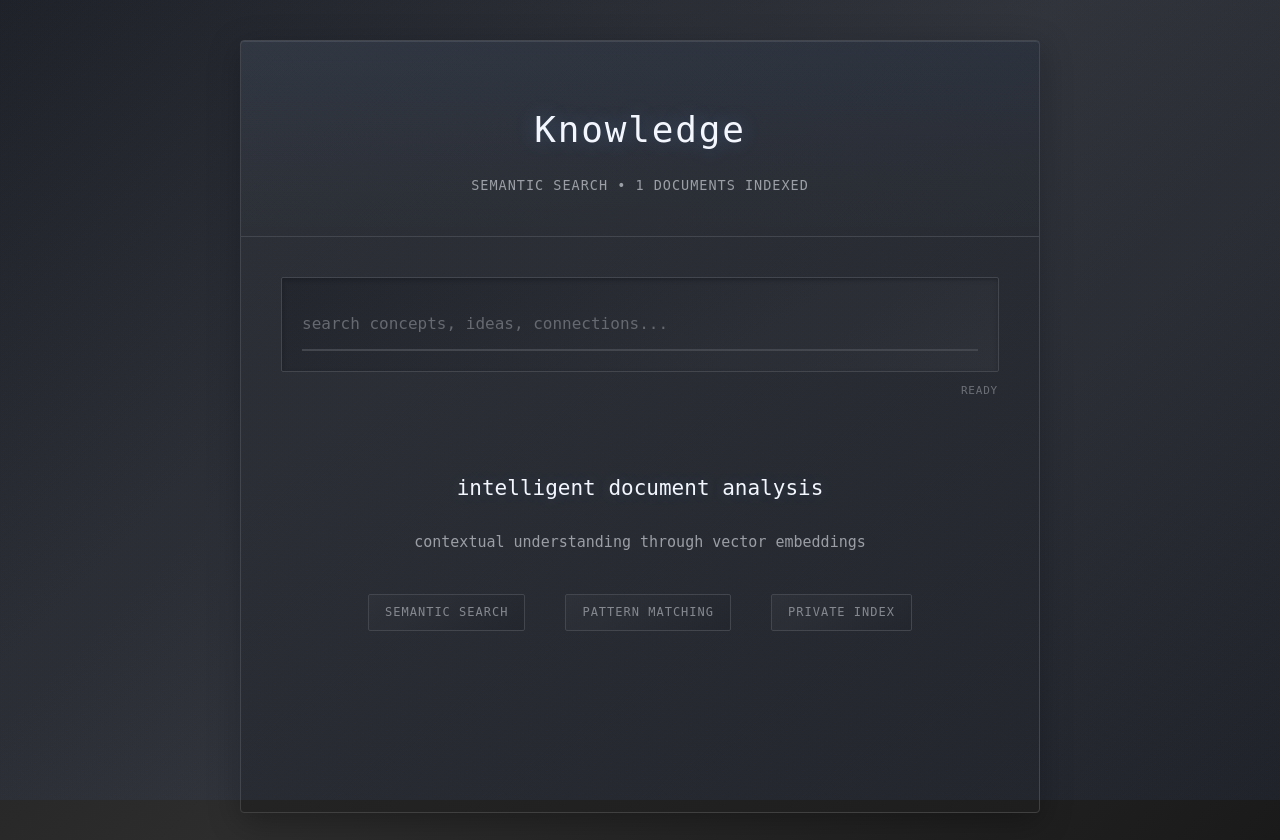
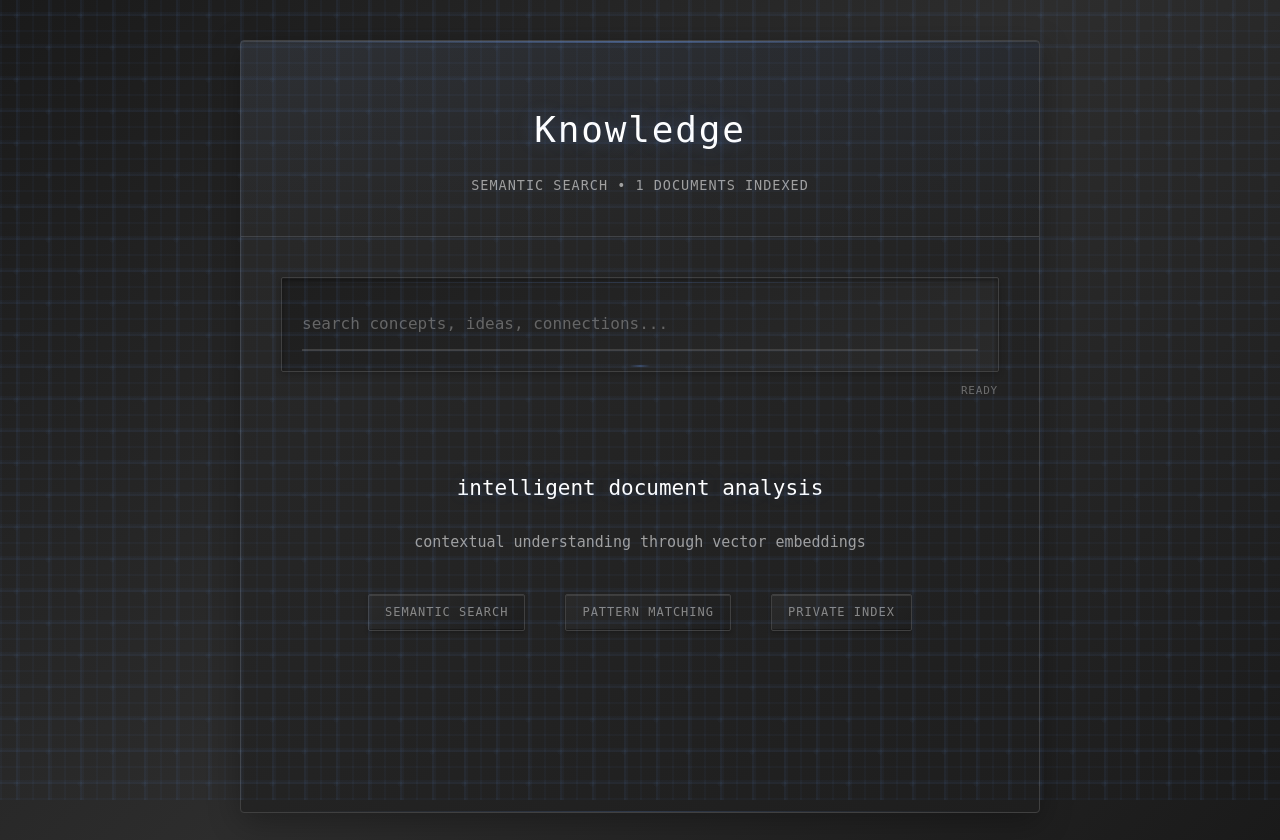
Before and after one commit to p-toni/MindSynth, a Flask app: page / in a window 1280 px wide. Run offline with Flask 3, Linux system fonts and the light colour scheme.

Commit message:
Enhance visual design with subtle geometric and glowing effects
Add detailed CSS to introduce circuit-like background patterns, glowing panel effects on interactive elements, and beveled edges to containers and input fields for a more industrial-technical aesthetic.

Replit-Commit-Author: Agent
Replit-Commit-Session-Id: 18b776a8-76c7-4f25-8b70-764f3b3dbfd5
Replit-Commit-Checkpoint-Type: full_checkpoint
Replit-Commit-Screenshot-Url: https://storage.googleapis.com/screenshot-production-us-central1/09bc381c-4bdf-402a-a58d-60638e5465b1/18b776a8-76c7-4f25-8b70-764f3b3dbfd5/en6O9lt

```diff
--- a/static/style.css
+++ b/static/style.css
@@ -1,8 +1,12 @@
-*{margin:0;padding:0;box-sizing:border-box}body{font:15px/1.6 'JetBrains Mono','Roboto Mono','SF Mono',monospace;color:#e0e0e0;background:linear-gradient(135deg,#1a1a1a 0%,#2d2d2d 50%,#1a1a1a 100%);min-height:100vh;position:relative}body::before{content:'';position:fixed;top:0;left:0;width:100%;height:100%;background:repeating-linear-gradient(90deg,transparent 0px,rgba(100,149,237,0.08) 1px,transparent 2px),repeating-linear-gradient(0deg,transparent 0px,rgba(100,149,237,0.08) 1px,transparent 2px);background-size:32px 32px;pointer-events:none;z-index:10}
+*{margin:0;padding:0;box-sizing:border-box}body{font:15px/1.6 'JetBrains Mono','Roboto Mono','SF Mono',monospace;color:#e0e0e0;background:linear-gradient(135deg,#1a1a1a 0%,#2d2d2d 50%,#1a1a1a 100%);min-height:100vh;position:relative}body::before{content:'';position:fixed;top:0;left:0;width:100%;height:100%;background:repeating-linear-gradient(90deg,transparent 0px,rgba(100,149,237,0.08) 1px,transparent 2px,transparent 16px,rgba(100,149,237,0.15) 17px,transparent 18px),repeating-linear-gradient(0deg,transparent 0px,rgba(100,149,237,0.08) 1px,transparent 2px,transparent 16px,rgba(100,149,237,0.15) 17px,transparent 18px),radial-gradient(circle at 25% 25%,rgba(100,149,237,0.03) 2px,transparent 3px),radial-gradient(circle at 75% 75%,rgba(100,149,237,0.03) 2px,transparent 3px);background-size:32px 32px,32px 32px,64px 64px,64px 64px;pointer-events:none;z-index:10}
 .container{max-width:800px;margin:40px auto;padding:0;position:relative;z-index:5;background:linear-gradient(145deg,#2a2a2a,#1e1e1e);border:1px solid #404040;box-shadow:0 8px 32px rgba(0,0,0,0.3),inset 0 1px 0 rgba(255,255,255,0.1);border-radius:4px}
+.container::before{content:'';position:absolute;top:0;left:0;right:0;height:2px;background:linear-gradient(90deg,transparent,rgba(100,149,237,0.4),transparent);border-radius:4px 4px 0 0}
+.container::after{content:'';position:absolute;bottom:0;left:20px;right:20px;height:1px;background:linear-gradient(90deg,transparent,rgba(100,149,237,0.2),transparent)}
 header{text-align:center;margin-bottom:40px;position:relative;border-bottom:1px solid #404040;padding:60px 40px 40px;background:linear-gradient(180deg,rgba(100,149,237,0.05) 0%,transparent 100%)}h1{font-size:2.4em;margin-bottom:16px;color:#ffffff;font-weight:300;letter-spacing:0.05em;text-transform:lowercase;text-shadow:0 0 20px rgba(100,149,237,0.3)}h1::first-letter{text-transform:uppercase}
 header p{color:#a0a0a0;font-size:0.9em;font-weight:400;text-transform:uppercase;letter-spacing:1px}
-.search-box{position:relative;margin:0 40px 40px;padding:20px;background:linear-gradient(145deg,#1e1e1e,#2a2a2a);border:1px solid #404040;border-radius:2px;box-shadow:inset 0 2px 4px rgba(0,0,0,0.3)}
+.search-box{position:relative;margin:0 40px 40px;padding:20px;background:linear-gradient(145deg,#1e1e1e,#2a2a2a);border:1px solid #404040;border-radius:2px;box-shadow:inset 0 2px 4px rgba(0,0,0,0.4),inset 0 1px 0 rgba(255,255,255,0.05),0 2px 6px rgba(0,0,0,0.2)}
+.search-box::before{content:'';position:absolute;top:4px;left:4px;right:4px;height:1px;background:linear-gradient(90deg,transparent,rgba(100,149,237,0.2),transparent)}
+.search-box::after{content:'';position:absolute;bottom:4px;left:50%;transform:translateX(-50%);width:20px;height:2px;background:linear-gradient(90deg,transparent,rgba(100,149,237,0.3),transparent);border-radius:1px}
 #searchInput{width:100%;padding:16px 0;font-size:16px;border:0;border-bottom:2px solid #404040;background:transparent;color:#ffffff;outline:0;font-family:inherit;transition:all 0.3s ease}
 #searchInput:focus{border-bottom-color:#6495ed;text-shadow:0 0 8px rgba(100,149,237,0.4)}#searchInput::placeholder{color:#666;font-style:normal}
 .search-status{position:absolute;right:0;bottom:-28px;color:#888;font-size:11px;font-weight:500;text-transform:uppercase;letter-spacing:0.8px}
@@ -10,14 +14,18 @@ header p{color:#a0a0a0;font-size:0.9em;font-weight:400;text-transform:uppercase;
 .welcome{text-align:center;padding:60px 40px;color:#a0a0a0}
 .welcome h3{margin-bottom:24px;color:#ffffff;font-size:1.4em;font-weight:300;text-shadow:0 0 15px rgba(100,149,237,0.2)}
 .features{display:flex;justify-content:center;gap:40px;margin-top:40px;flex-wrap:wrap}
-.feature{color:#888;font-size:12px;letter-spacing:1px;text-transform:uppercase;font-weight:500;position:relative;padding:8px 16px;background:linear-gradient(145deg,#2a2a2a,#1e1e1e);border:1px solid #404040;border-radius:2px;transition:all 0.3s ease}
-.feature::after{content:'';position:absolute;top:0;left:0;right:0;bottom:0;background:linear-gradient(45deg,transparent,rgba(100,149,237,0.1),transparent);opacity:0;transition:opacity 0.3s ease}
-.feature:hover{color:#6495ed;border-color:#6495ed;box-shadow:0 0 15px rgba(100,149,237,0.2)}
+.feature{color:#888;font-size:12px;letter-spacing:1px;text-transform:uppercase;font-weight:500;position:relative;padding:8px 16px;background:linear-gradient(145deg,#2a2a2a,#1e1e1e);border:1px solid #404040;border-radius:2px;transition:all 0.3s ease;box-shadow:inset 0 1px 0 rgba(255,255,255,0.1),inset 0 -1px 0 rgba(0,0,0,0.3),0 2px 4px rgba(0,0,0,0.2)}
+.feature::before{content:'';position:absolute;top:2px;left:2px;right:2px;height:1px;background:linear-gradient(90deg,transparent,rgba(100,149,237,0.3),transparent);opacity:0;transition:opacity 0.3s ease}
+.feature::after{content:'';position:absolute;top:0;left:0;right:0;bottom:0;background:linear-gradient(45deg,transparent,rgba(100,149,237,0.1),transparent);opacity:0;transition:opacity 0.3s ease;border-radius:2px}
+.feature:hover{color:#6495ed;border-color:#6495ed;box-shadow:inset 0 1px 0 rgba(100,149,237,0.2),inset 0 -1px 0 rgba(0,0,0,0.3),0 4px 8px rgba(0,0,0,0.3),0 0 15px rgba(100,149,237,0.2);transform:translateY(-1px)}
+.feature:hover::before{opacity:1}
 .feature:hover::after{opacity:1}
-.result{background:linear-gradient(145deg,#2a2a2a,#1e1e1e);border:1px solid #404040;padding:24px;margin:0 40px 16px;cursor:pointer;transition:all 0.3s ease;position:relative;border-radius:2px;box-shadow:inset 0 1px 0 rgba(255,255,255,0.05)}
-.result::before{content:'';position:absolute;left:0;top:0;bottom:0;width:3px;background:linear-gradient(180deg,#6495ed,#4169e1);transform:scaleY(0);transition:transform 0.3s ease;transform-origin:top}
-.result:hover{border-color:#6495ed;box-shadow:0 8px 24px rgba(0,0,0,0.4),0 0 20px rgba(100,149,237,0.1);transform:translateY(-2px)}
+.result{background:linear-gradient(145deg,#2a2a2a,#1e1e1e);border:1px solid #404040;padding:24px;margin:0 40px 16px;cursor:pointer;transition:all 0.3s ease;position:relative;border-radius:2px;box-shadow:inset 0 1px 0 rgba(255,255,255,0.08),inset 0 -1px 0 rgba(0,0,0,0.4),0 4px 8px rgba(0,0,0,0.2)}
+.result::before{content:'';position:absolute;left:0;top:0;bottom:0;width:3px;background:linear-gradient(180deg,#6495ed,#4169e1);transform:scaleY(0);transition:transform 0.3s ease;transform-origin:top;border-radius:0 2px 2px 0}
+.result::after{content:'';position:absolute;top:8px;right:8px;width:4px;height:4px;background:radial-gradient(circle,#6495ed 1px,transparent 2px);opacity:0;transition:opacity 0.3s ease}
+.result:hover{border-color:#6495ed;box-shadow:inset 0 1px 0 rgba(100,149,237,0.15),inset 0 -1px 0 rgba(0,0,0,0.4),0 8px 24px rgba(0,0,0,0.4),0 0 20px rgba(100,149,237,0.15);transform:translateY(-2px)}
 .result:hover::before{transform:scaleY(1)}
+.result:hover::after{opacity:1}
 .result-title{font-weight:400;color:#ffffff;margin-bottom:12px;font-size:16px;line-height:1.3;text-shadow:0 0 10px rgba(100,149,237,0.2)}
 .result-content{color:#b0b0b0;line-height:1.6;margin-bottom:16px;font-size:14px}
 .result-meta{display:flex;justify-content:space-between;align-items:center;font-size:11px;color:#777;text-transform:uppercase;letter-spacing:0.8px}
```
